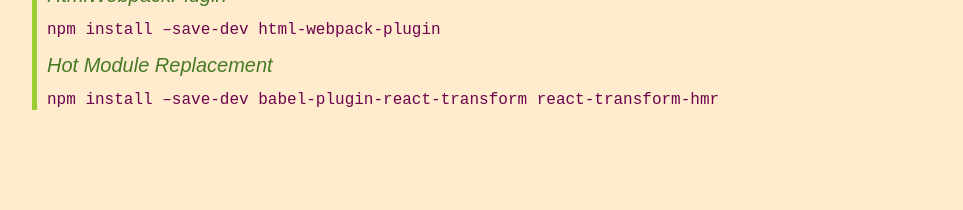
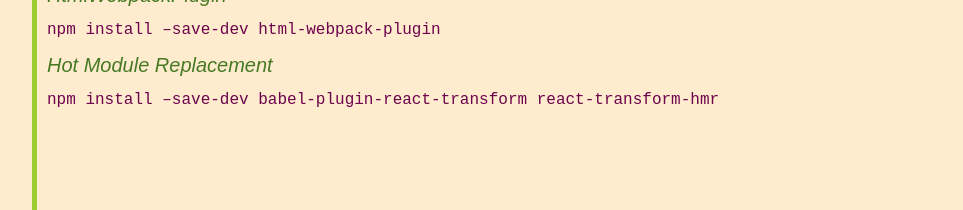
Before and after one commit to rfd3344a/rfd3344.github.io, a Jekyll site: the page built from notes/Web_Tech.md, in a window 1280 px wide. Shown: the part 6138-6348 px from the top of the page, without its empty margins (268-1231 px from the left). Built offline with Jekyll 4.4.1, drawn with Linux system fonts in a browser that asks for light colours; nearby versions of some CDN libraries; some web fonts are replaced; our own code applies the rules of GitHub Pages for plain Markdown files; before the commit the page ends 6278 px from its top, so only the background shows below that.

Commit message:
Update notes.css

```diff
--- a/css/notes.css
+++ b/css/notes.css
@@ -5,7 +5,7 @@
 }
 .notes{
    max-width:unset;
-   padding-bottom:30px;
+
 }
 .notes nav{
    position: absolute;
@@ -40,6 +40,7 @@
 	margin-left: 300px;
 	border-left: 5px solid yellowgreen;
 	padding-left: 10px;
+	padding-bottom: 100px;
 }
 .notes .content,
 .notes nav{
```
